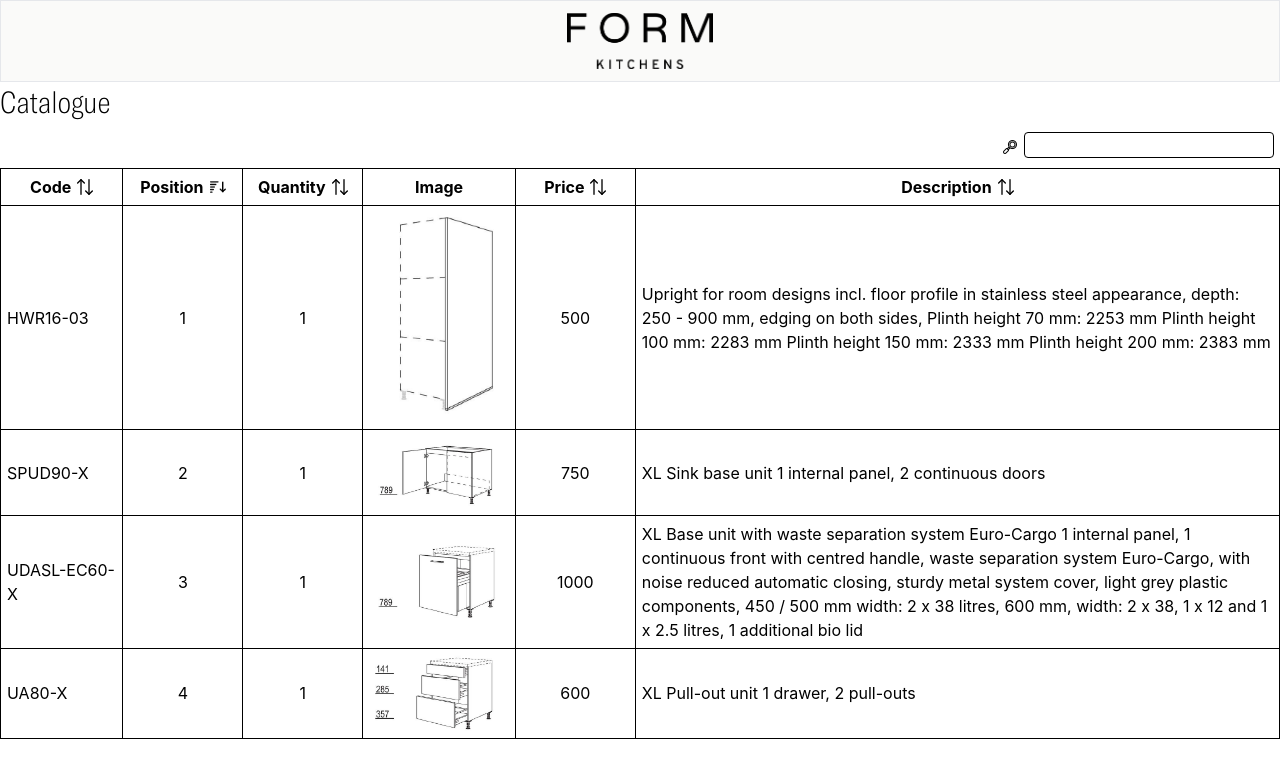
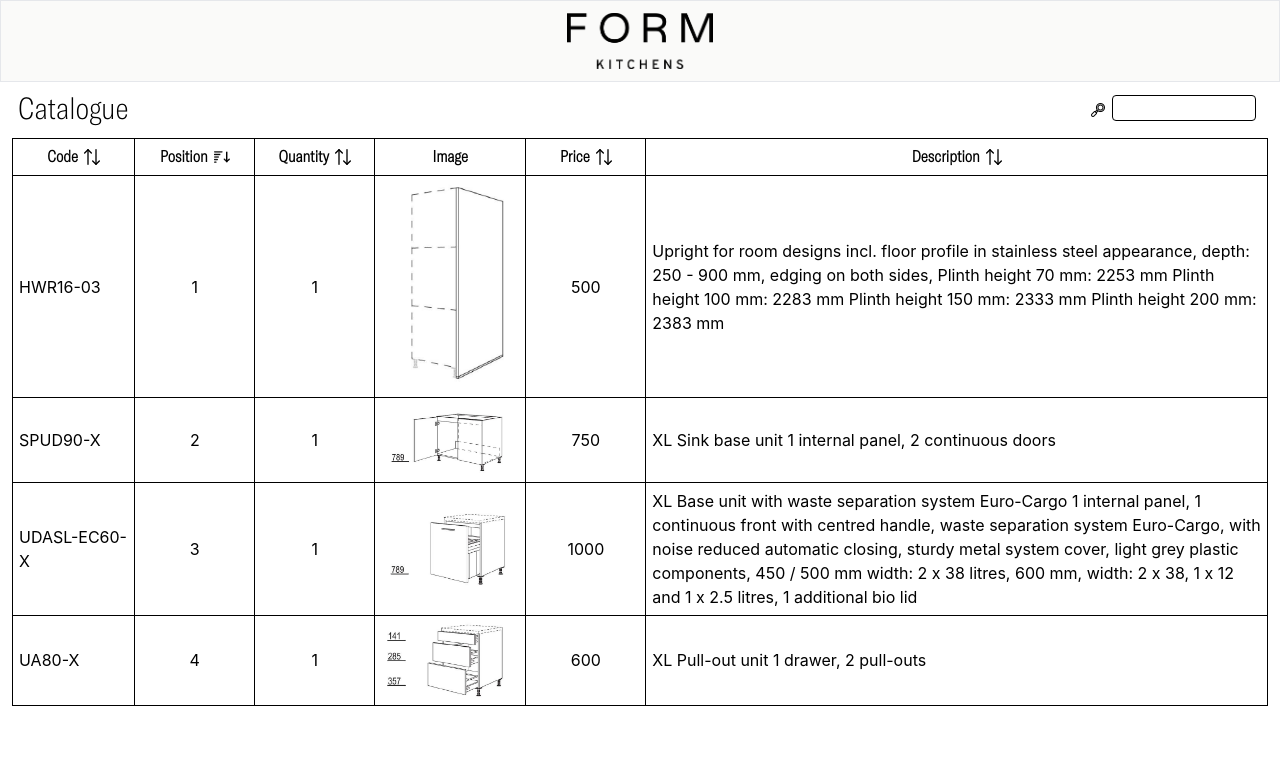
Before and after one commit to RodrigoI95/products-table, a React (Create React App) app: page / in a window 1280 px wide. Shown: the top 778 px of the page. Built offline with nearby package versions, Linux system fonts and the light colour scheme.

Commit message:
Table style padding and others

```diff
--- a/src/components/ProductsTable/ProductsTable.tsx
+++ b/src/components/ProductsTable/ProductsTable.tsx
@@ -27,7 +27,7 @@ const ProductsTable = ({
     return columns.map((column: Columns) => {
       return (
         <th
-          className="text-left border-black border-solid border p-1.5 xs:text-xs sm:text-sm md:text-base"
+          className="text-left border-black border-solid border p-1.5 xs:text-xs sm:text-sm md:text-base font-heading font-extrabold "
           key={column.title}
         >
           <div className="flex flex-row justify-center items-center">
@@ -62,11 +62,9 @@ const ProductsTable = ({
           {Object.values(rowData).map((celData, i) => {
             return (
               <td
-                className={
-                  typeof celData === "string"
-                    ? "text-left border-black border-solid border p-1.5 min-w-[80px] sm:min-w-[120px] xs:text-xs sm:text-sm md:text-base"
-                    : "text-center border-black border-solid border p-1.5 min-w-[80px] sm:min-w-[120px] xs:text-xs sm:text-sm md:text-base"
-                }
+                className={`${
+                  typeof celData === "string" ? "text-left" : "text-center"
+                } border-black border-solid border p-1.5 min-w-[80px] sm:min-w-[120px] xs:text-xs sm:text-sm md:text-base`}
                 key={"cel-" + i + rowData.code}
               >
                 {renderCellContent(celData)}
@@ -79,18 +77,20 @@ const ProductsTable = ({
   };
 
   return (
-    <div>
+    <div className="px-3 pb-3">
+      <div className="flex flex-row justify-between items-center p-1.5">
         <h1 className="text-left text-3xl my-1">{title}</h1>
-      <div className="flex flex-row justify-end items-center p-1.5">
+        <div className="flex flex-row justify-around items-center p-1.5">
           <label>
             <img src={Search} alt="Search" className="h-4"></img>{" "}
           </label>
           <input
-          className="border-black border-solid border rounded ml-1.5 mb-1"
+            className="border-black border-solid border rounded ml-1.5 mb-1 w-28 sm:w-36"
             onChange={(evt) => searchInTable(evt)}
           />
         </div>
-      <div className=" overflow-y-scroll min-w-full">
+      </div>
+      <div className=" overflow-y-scroll min-w-full ">
         <table className="border-collapse min-w-full">
           <thead>
             <tr className="border-black border-solid border">
```
Lines whose indentation alone changed are shown as unchanged.
